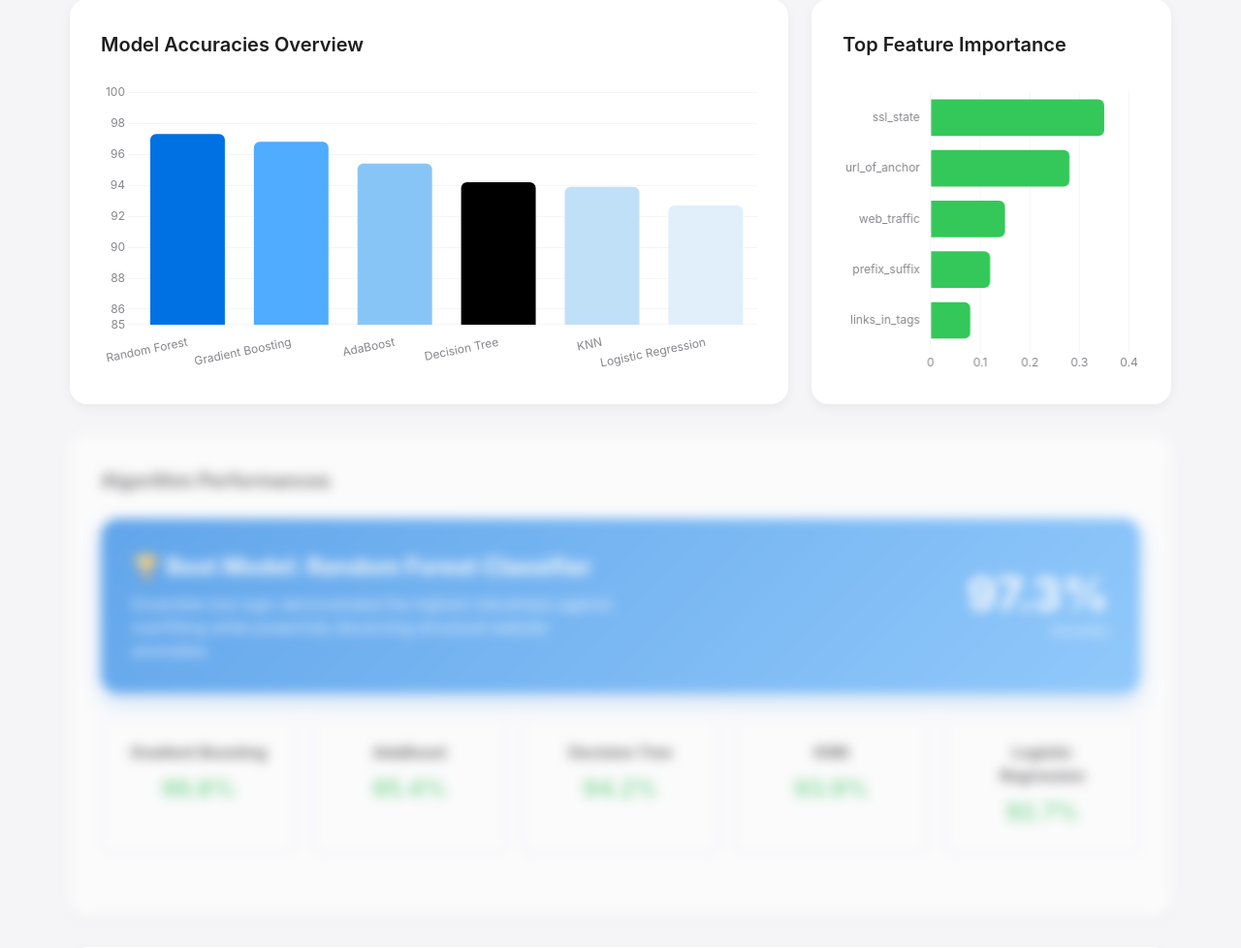
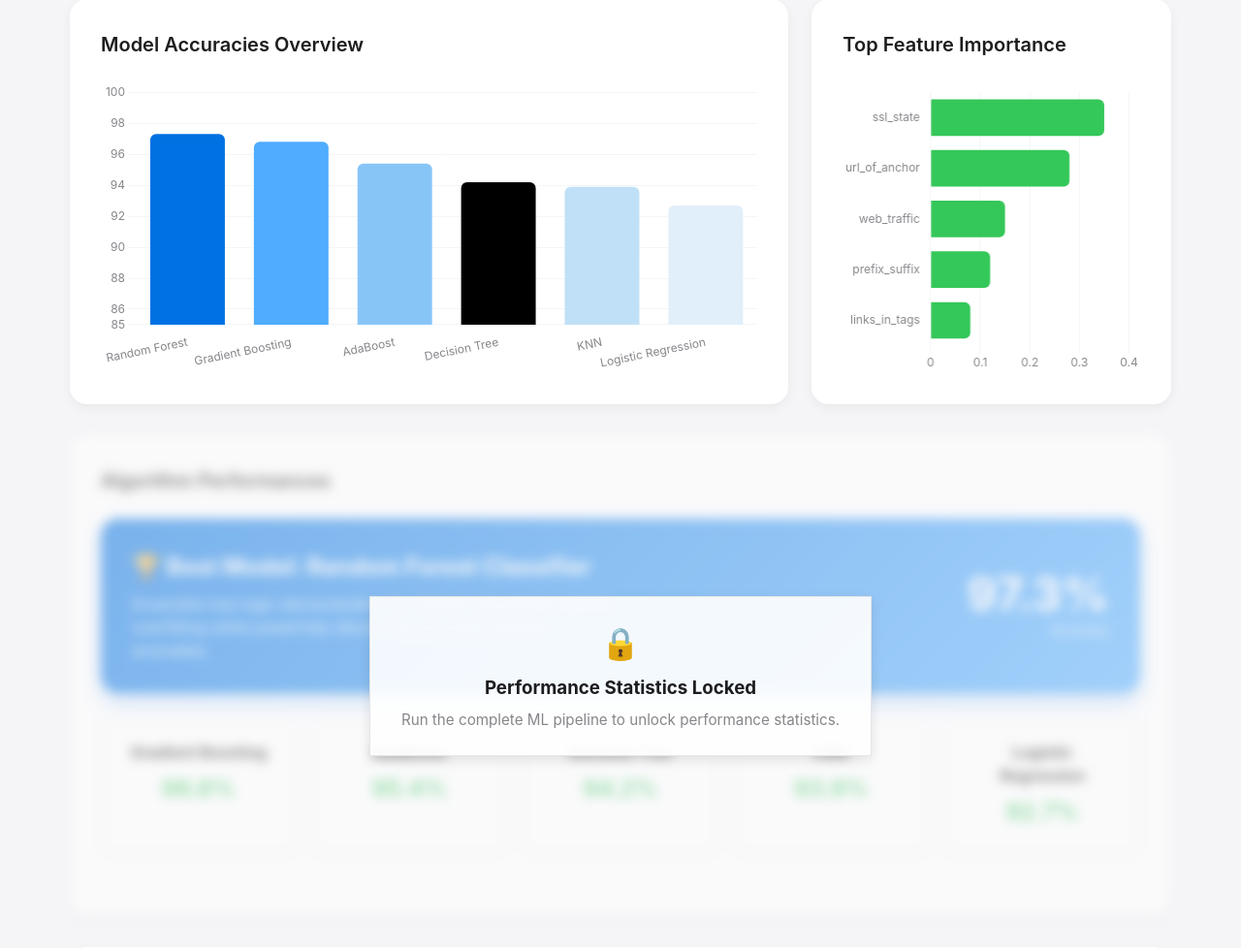
Before and after one commit to Samarthgarg14/Phishing_Detection_AI, a FastAPI app: page / in a window 1280 px wide. Shown: the part 462-1440 px from the top of the page at 97% size. Run offline with FastAPI, Linux system fonts and the light colour scheme.

Commit message:
Updated things

```diff
--- a/frontend/static/js/main.js
+++ b/frontend/static/js/main.js
@@ -178,6 +178,9 @@
                         modelsBreakdown.style.opacity = '1';
                         modelsBreakdown.style.pointerEvents = 'auto';
                         modelsBreakdown.style.userSelect = 'auto';
+
+                        const overlay = document.getElementById('modelsBreakdownOverlay');
+                        if (overlay) overlay.style.display = 'none';
                     } else {
                         document.getElementById('trainTitle').innerText = '❌ Training Failed';
                         document.getElementById('trainStatus').innerText = 'An error occurred during the pipeline execution.';
--- a/frontend/templates/index.html
+++ b/frontend/templates/index.html
@@ -70,9 +70,20 @@
                     </div>
                 </div>
             </div>
-            <!-- Models Breakdown -->
-            <section class="card" id="modelsBreakdown" style="filter: blur(6px); opacity: 0.6; pointer-events: none; user-select: none; transition: all 0.5s ease; margin-bottom: 2rem;">
-                <h2>Algorithm Performances</h2>
+            <!-- Models Breakdown Container -->
+            <div style="position: relative; margin-bottom: 2rem;">
+                <!-- Overlay Message -->
+                <div id="modelsBreakdownOverlay" style="position: absolute; top: 0; left: 0; width: 100%; height: 100%; z-index: 10; display: flex; align-items: center; justify-content: center; flex-direction: column; text-align: center;">
+                    <div style="background: rgba(255, 255, 255, 0.90); padding: 1.5rem 2rem; border-radius: var(--radius-md); box-shadow: 0 4px 12px rgba(0,0,0,0.1); border: 1px solid var(--border-light);">
+                        <span style="font-size: 2rem; display: block; margin-bottom: 0.5rem;">🔒</span>
+                        <h3 style="margin: 0 0 0.5rem 0;">Performance Statistics Locked</h3>
+                        <p style="margin: 0; color: var(--text-muted); font-size: 0.95rem;">Run the complete ML pipeline to unlock performance statistics.</p>
+                    </div>
+                </div>
+
+                <!-- Models Breakdown -->
+                <section class="card" id="modelsBreakdown" style="filter: blur(6px); opacity: 0.5; pointer-events: none; user-select: none; transition: all 0.5s ease; margin-bottom: 0;">
+                    <h2>Algorithm Performances</h2>
                 <div class="best-model-card">
                     <div class="best-model-info">
                         <h3>🏆 Best Model: Random Forest Classifier</h3>
@@ -107,6 +118,7 @@
                     </div>
                 </div>
             </section>
+            </div>
             <!-- Feature Codebook -->
             <section class="card">
                 <h2>Feature Codebook</h2>
--- a/requirements.txt
+++ b/requirements.txt
@@ -1,3 +1,4 @@
+pip>=26.0.1
 python-dotenv
 pandas
 numpy
```
